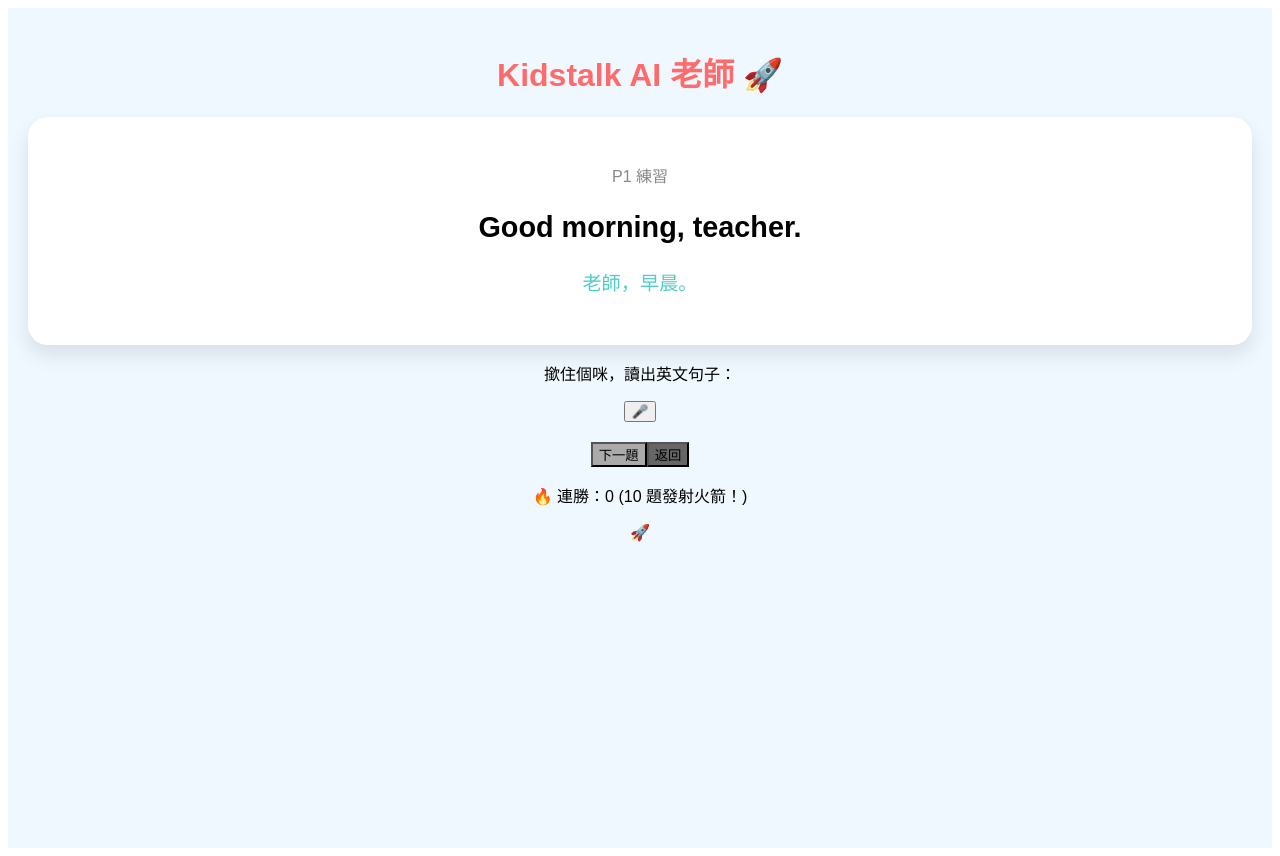
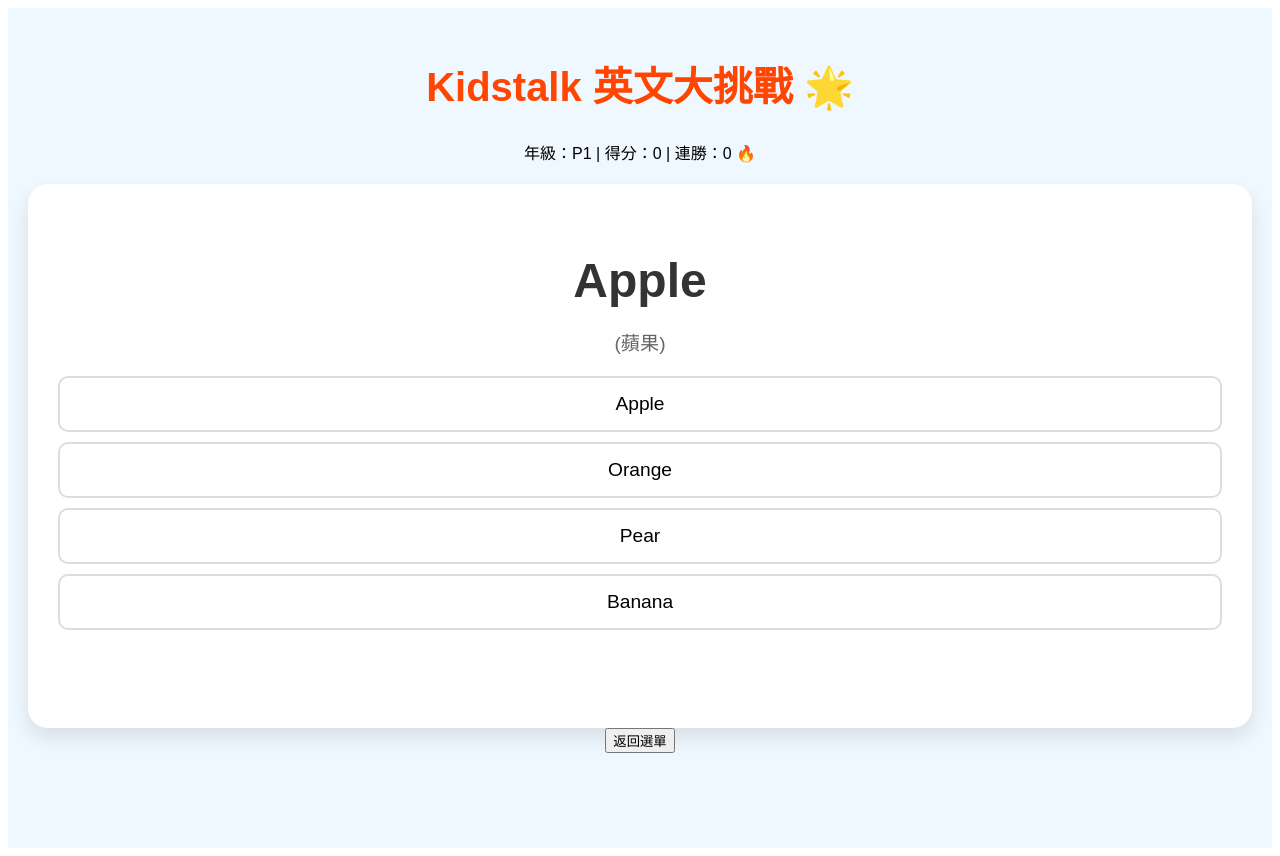
Before and after one commit to samliu-hk/kidstalk-ai, a React (Vite) app: page / in a window 1280 px wide. Both pictures are taken after a click on the button "P1". Built offline with nearby package versions, Linux system fonts and the light colour scheme.

Commit message:
Update App.jsx

```diff
--- a/src/App.jsx
+++ b/src/App.jsx
@@ -1,132 +1,123 @@
-import React, { useState, useEffect, useRef } from 'react';
+import React, { useState, useEffect } from 'react';
 import './App.css';
 
-// 📚 600題庫框架 (P1-P6 各100題範例格式)
+// ==========================================
+// 📚 離線題庫中心 (你可以根據格式，繼續增加到 600 題)
+// ==========================================
 const questionBank = [
-  { level: "P1", en: "Good morning, teacher.", zh: "老師，早晨。" },
-  { level: "P1", en: "This is a red apple.", zh: "這是一個紅色的蘋果。" },
-  { level: "P2", en: "I go to school by bus.", zh: "我搭巴士去返學。" },
-  { level: "P2", en: "My sister likes to sing.", zh: "我妹妹喜歡唱歌。" },
-  { level: "P3", en: "The elephant is bigger than the cat.", zh: "大象比貓大。" },
-  { level: "P4", en: "I watched a movie yesterday.", zh: "我昨天看了一套電影。" },
-  { level: "P5", en: "If it rains, I will stay at home.", zh: "如果落雨，我會留喺屋企。" },
-  { level: "P6", en: "We should protect the environment.", zh: "我們應該保護環境。" },
-  // ... 請按此格式增加題目至 600 題
+  // P1: 基本單字與顏色 (範例)
+  { level: "P1", q: "Apple", t: "蘋果", options: ["Apple", "Orange", "Banana", "Pear"], a: "Apple" },
+  { level: "P1", q: "Red", t: "紅色", options: ["Blue", "Green", "Red", "Pink"], a: "Red" },
+  { level: "P1", q: "Dog", t: "狗", options: ["Cat", "Dog", "Bird", "Fish"], a: "Dog" },
+  { level: "P1", q: "Seven", t: "七", options: ["6", "7", "8", "9"], a: "Seven" },
+  { level: "P1", q: "Happy", t: "開心", options: ["Sad", "Happy", "Angry", "Tired"], a: "Happy" },
+  // ... 這裡可以繼續複製貼上 P1 題目
+
+  // P2: 簡單句子與家庭 (範例)
+  { level: "P2", q: "He is my ____.", t: "他是我的父親。", options: ["mother", "father", "sister", "brother"], a: "father" },
+  { level: "P2", q: "I ____ to school.", t: "我走路去上學。", options: ["walk", "fly", "swim", "sleep"], a: "walk" },
+  { level: "P2", q: "This is a ____.", t: "這是一支鉛筆。", options: ["book", "bag", "pencil", "ruler"], a: "pencil" },
+  { level: "P2", q: "She ____ ice cream.", t: "她喜歡雪糕。", options: ["like", "likes", "liking", "liked"], a: "likes" },
+  // ... 這裡可以繼續複製貼上 P2 題目
+
+  // P3: 比較級與時間 (範例)
+  { level: "P3", q: "The elephant is ____ than the cat.", t: "大象比貓大。", options: ["big", "bigger", "biggest", "small"], a: "bigger" },
+  { level: "P3", q: "It is ____ ten.", t: "現在是十點十五分。", options: ["half past", "quarter past", "to", "at"], a: "quarter past" },
+  { level: "P3", q: "I eat breakfast ____ the morning.", t: "我在早上食早餐。", options: ["at", "on", "in", "to"], a: "in" },
+
+  // P4: 過去式與數量 (範例)
+  { level: "P4", q: "I ____ a movie last night.", t: "我昨晚看了一場電影。", options: ["watch", "watches", "watched", "watching"], a: "watched" },
+  { level: "P4", q: "How ____ sugar do you need?", t: "你需要多少糖？", options: ["many", "much", "long", "often"], a: "much" },
+
+  // P5: 將來式與副詞 (範例)
+  { level: "P5", q: "We ____ go to the zoo tomorrow.", t: "我們明天將會去動物園。", options: ["will", "did", "have", "are"], a: "will" },
+  { level: "P5", q: "He runs ____.", t: "他跑得很快。", options: ["quick", "quickly", "fastly", "slow"], a: "quickly" },
+
+  // P6: 被動式與連接詞 (範例)
+  { level: "P6", q: "The cake ____ eaten by the boy.", t: "蛋糕被那個男孩吃了。", options: ["is", "was", "were", "been"], a: "was" },
+  { level: "P6", q: "I don't know ____ to do.", t: "我不知道該做什麼。", options: ["what", "which", "who", "where"], a: "what" },
 ];
 
 function App() {
-  const [lvl, setLvl] = useState(null);
-  const [currentQ, setCurrentQ] = useState(null);
-  const [isListening, setIsListening] = useState(false);
-  const [score, setScore] = useState(null);
-  const [streak, setStreak] = useState(0);
-  const [rocket, setRocket] = useState(false);
-  const [advice, setAdvice] = useState("");
+  const [currentLevel, setCurrentLevel] = useState(null);
+  const [question, setQuestion] = useState(null);
+  const [score, setScore] = useState(0);
+  const [streak, setStreak] = useState(0); // 連勝紀錄
+  const [rocket, setRocket] = useState(false); // 火箭開關
+  const [msg, setMsg] = useState("");
 
-  // 🎤 Web Speech API 設定
-  const recognitionRef = useRef(null);
-
-  useEffect(() => {
-    const SpeechRecognition = window.SpeechRecognition || window.webkitSpeechRecognition;
-    if (SpeechRecognition) {
-      recognitionRef.current = new SpeechRecognition();
-      recognitionRef.current.lang = 'en-US';
-      recognitionRef.current.continuous = false;
-
-      recognitionRef.current.onresult = (event) => {
-        const transcript = event.results[0][0].transcript.toLowerCase().replace(/[.,!]/g, "");
-        const target = currentQ.en.toLowerCase().replace(/[.,!]/g, "");
-        calculateScore(transcript, target);
-        setIsListening(false);
-      };
-
-      recognitionRef.current.onerror = () => setIsListening(false);
-    }
-  }, [currentQ]);
-
-  // 📊 簡易 AI 發音評分演算法
-  const calculateScore = (spoken, target) => {
-    const spokenWords = spoken.split(" ");
-    const targetWords = target.split(" ");
-    let matches = 0;
-
-    targetWords.forEach(word => {
-      if (spokenWords.includes(word)) matches++;
-    });
-
-    const finalScore = Math.round((matches / targetWords.length) * 100);
-    setScore(finalScore);
-
-    if (finalScore >= 80) {
-      const newStreak = streak + 1;
-      setStreak(newStreak);
-      setAdvice("太棒了！發音非常準確！");
-      if (newStreak > 0 && newStreak % 10 === 0) launchRocket();
-    } else {
-      setStreak(0);
-      setAdvice(`試下讀準啲：${targetWords.filter(w => !spokenWords.includes(w)).join(", ")}`);
-    }
+  // 隨機抽題
+  const nextQuestion = (lvl) => {
+    const filtered = questionBank.filter(i => i.level === lvl);
+    const randomQ = filtered[Math.floor(Math.random() * filtered.length)];
+    // 隨機打亂選項
+    const shuffled = [...randomQ.options].sort(() => Math.random() - 0.5);
+    setQuestion({ ...randomQ, shuffledOptions: shuffled });
+    setMsg("");
   };
 
-  const launchRocket = () => {
-    setRocket(true);
-    setTimeout(() => setRocket(false), 2500);
+  const handleLevel = (lvl) => {
+    setCurrentLevel(lvl);
+    setScore(0);
+    setStreak(0);
+    nextQuestion(lvl);
   };
 
-  const startQuiz = (selectedLvl) => {
-    setLvl(selectedLvl);
-    const filtered = questionBank.filter(q => q.level === selectedLvl);
-    setCurrentQ(filtered[Math.floor(Math.random() * filtered.length)]);
-    setScore(null);
-    setAdvice("");
+  const checkAnswer = (ans) => {
+    if (ans === question.a) {
+      const newStreak = streak + 1;
+      setScore(score + 1);
+      setStreak(newStreak);
+      setMsg("✅ 答對了！你真棒！");
+
+      // 🚀 每 10 題彈出火箭
+      if (newStreak > 0 && newStreak % 10 === 0) {
+        setRocket(true);
+        setTimeout(() => setRocket(false), 2000);
+      }
+
+      setTimeout(() => nextQuestion(currentLevel), 1200);
+    } else {
+      setMsg(`❌ 答錯啦，正確答案是：${question.a}`);
+      setStreak(0); // 斷連勝
+    }
   };
 
   return (
     <div className="container">
-      <h1 style={{color: '#FF6B6B'}}>Kidstalk AI 老師 🚀</h1>
+      {/* 🚀 火箭動畫 */}
+      {rocket && <div className="rocket-fly">🚀</div>}
 
-      {!lvl ? (
+      <h1 className="title">Kidstalk 英文大挑戰 🌟</h1>
+
+      {!currentLevel ? (
         <div className="menu">
-          <h3>揀個年級開始啦：</h3>
-          {['P1', 'P2', 'P3', 'P4', 'P5', 'P6'].map(p => (
-            <button key={p} className="btn-lvl" onClick={() => startQuiz(p)}>{p}</button>
-          ))}
+          <h2>請選擇年級：</h2>
+          <div className="btn-group">
+            {['P1', 'P2', 'P3', 'P4', 'P5', 'P6'].map(l => (
+              <button key={l} onClick={() => handleLevel(l)} className="lvl-btn">{l}</button>
+            ))}
+          </div>
         </div>
       ) : (
-        <div className="quiz">
+        <div className="quiz-box">
+          <div className="info">年級：{currentLevel} | 得分：{score} | 連勝：{streak} 🔥</div>
+
           <div className="q-card">
-            <p style={{color: '#888'}}>{lvl} 練習</p>
-            <h2 style={{fontSize: '1.8rem'}}>{currentQ?.en}</h2>
-            <p style={{fontSize: '1.2rem', color: '#4ECDC4'}}>{currentQ?.zh}</p>
+            <h2 className="q-text">{question?.q}</h2>
+            <p className="q-trans">({question?.t})</p>
 
-            {score !== null && (
-              <div>
-                <div className="score-badge">{score}分</div>
-                <p className="suggestion">{advice}</p>
-              </div>
-            )}
+            <div className="options">
+              {question?.shuffledOptions.map(opt => (
+                <button key={opt} onClick={() => checkAnswer(opt)} className="opt-btn">{opt}</button>
+              ))}
+            </div>
+            <p className="feedback">{msg}</p>
           </div>
 
-          <p>撳住個咪，讀出英文句子：</p>
-          <button
-            className={`mic-btn ${isListening ? 'active' : ''}`}
-            onMouseDown={() => { setIsListening(true); recognitionRef.current.start(); }}
-            onMouseUp={() => recognitionRef.current.stop()}
-            onTouchStart={() => { setIsListening(true); recognitionRef.current.start(); }}
-            onTouchEnd={() => recognitionRef.current.stop()}
-          >
-            {isListening ? '👂' : '🎤'}
-          </button>
-
-          <div style={{marginTop: '20px'}}>
-            <button className="btn-lvl" onClick={() => startQuiz(lvl)} style={{background: '#aaa'}}>下一題</button>
-            <button className="btn-lvl" onClick={() => setLvl(null)} style={{background: '#666'}}>返回</button>
-          </div>
-          <p>🔥 連勝：{streak} (10 題發射火箭！)</p>
+          <button onClick={() => setCurrentLevel(null)} className="back-btn">返回選單</button>
         </div>
       )}
-
-      <div className={`rocket-anim ${rocket ? 'rocket-fly' : ''}`}>🚀</div>
     </div>
   );
 }
```
